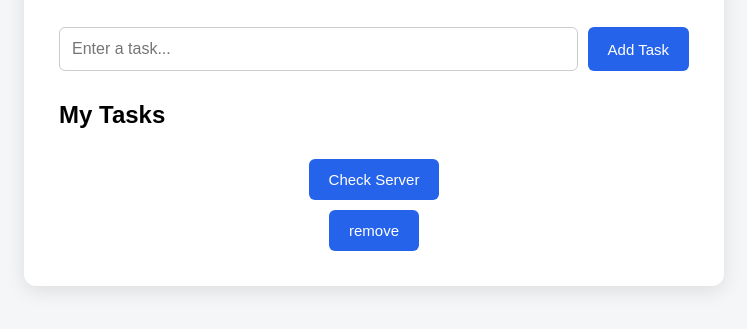
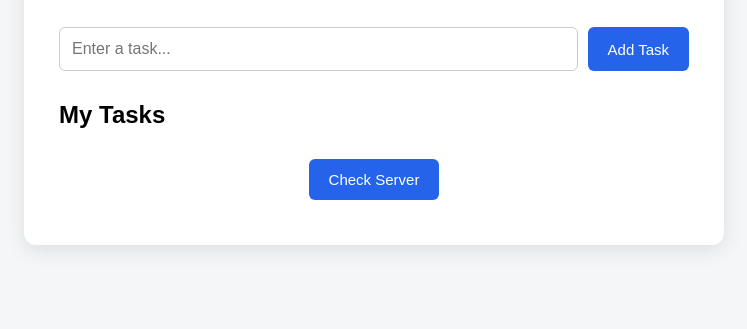
Before and after one commit to karthikp-666/task-manager-devops, a plain HTML site: page frontend/index.html in a window 1280 px wide. Shown: the part 163-492 px from the top of the page, without its empty margins (266-1013 px from the left). Drawn offline with Linux system fonts and the light colour scheme.

Commit message:
Updated application

```diff
--- a/frontend/index.html
+++ b/frontend/index.html
@@ -50,7 +50,7 @@
                 Check Server
             </button>
             <p id="healthMessage"></p>
-            <button>remove</button>
+
         </div>
 
     </div>
```
